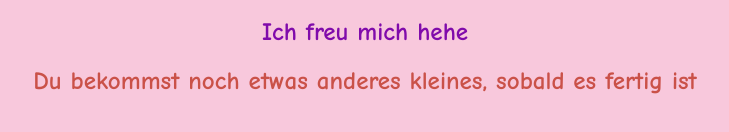
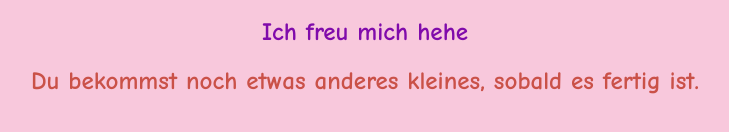
Before and after one commit to steiniiv2/gfwebsite, a plain HTML site: page yes.html in a window 1280 px wide. Shown: the part 522-654 px from the top of the page, 275-1004 px from the left. Drawn offline with Linux system fonts and the light colour scheme.

Commit message:
Update yes.html

```diff
--- a/yes.html
+++ b/yes.html
@@ -13,7 +13,7 @@
                 <img src="./style/images/cute-cat.gif" alt="Cute animated illustration">
             </div>
             <p class = "text">Ich freu mich hehe</p>
-            <p class = "text1">Du bekommst noch etwas anderes kleines, sobald es fertig ist</p>
+            <p class = "text1">Du bekommst noch etwas anderes kleines, sobald es fertig ist.</p>
         </div>
 
     </body>
```
